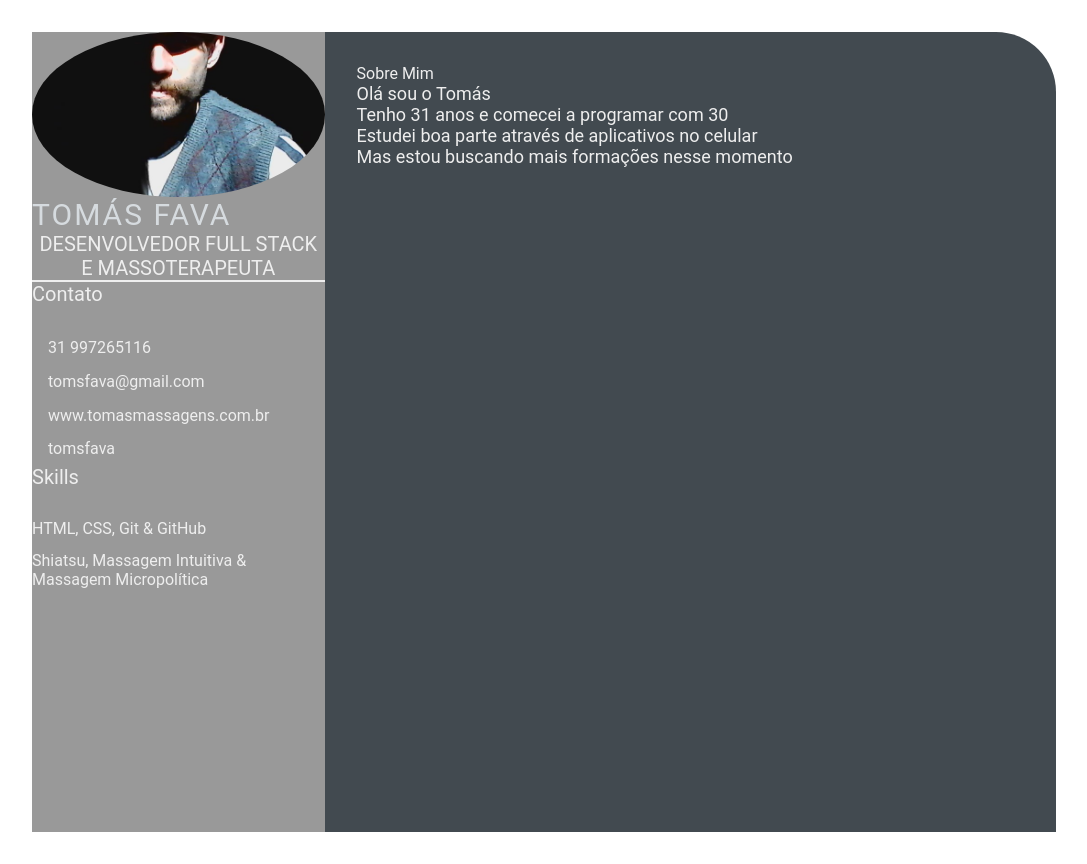
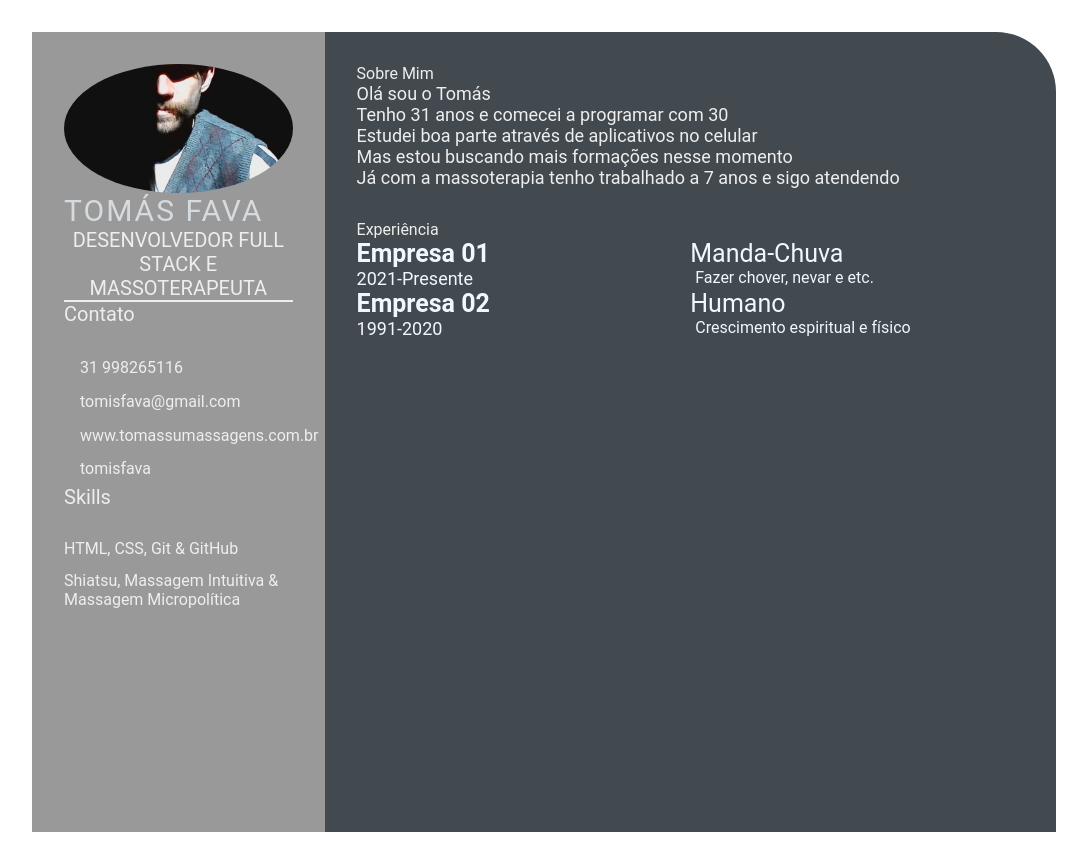
Before and after one commit to tomsfava/tomsfava.github.io, a plain HTML site: page index.html in a window 1280 px wide. Shown: the whole page, without its empty margins (96-1183 px from the left). Drawn offline with Linux system fonts and the light colour scheme.

Commit message:
feature: add job details

```diff
--- a/index.html
+++ b/index.html
@@ -18,10 +18,10 @@
                 <div class="contact-info">
                     <p class="left-title">Contato</p>
                     <ul>
-                        <li><i class="fa fa-phone"></i>31 997265116</li>
-                        <li><i class="fa fa-envelope"></i>tomsfava@gmail.com</li>
-                        <li><i class="fa fa-globe"></i>www.tomasmassagens.com.br</li>
-                        <li><i class="fa fa-github"></i>tomsfava</li>
+                        <li><i class="fa fa-phone"></i>31 998265116</li>
+                        <li><i class="fa fa-envelope"></i>tomisfava@gmail.com</li>
+                        <li><i class="fa fa-globe"></i>www.tomassumassagens.com.br</li>
+                        <li><i class="fa fa-github"></i>tomisfava</li>
                     </ul>
                 </div>
                 <div class="skills">
@@ -41,11 +41,30 @@
                         Olá sou o Tomás<br>
                         Tenho 31 anos e comecei a programar com 30 <br>
                         Estudei boa parte através de aplicativos no celular <br>
-                        Mas estou buscando mais formações nesse momento
-
-
-
+                        Mas estou buscando mais formações nesse momento <br>
+                        Já com a massoterapia tenho trabalhado a 7 anos e sigo atendendo
                     </p>
+                </div>
+                <div class="experience gap">
+                    <div class="right-title">Experiência</div>
+                    <div class="experience-contents">
+                        <div class="exp-left">
+                            <p class="exp-company-name">Empresa 01</p>
+                            <p class="exp-time-period">2021-Presente </p>
+                        </div>
+                        <div class="exp-right">
+                            <p class="exp-position">Manda-Chuva</p>
+                            <p class="exp-desc">Fazer chover, nevar e etc.</p>
+                        </div>
+                        <div class="exp-left">
+                            <p class="exp-company-name">Empresa 02</p>
+                            <p class="exp-time-period">1991-2020 </p>
+                        </div>
+                        <div class="exp-right">
+                            <p class="exp-position">Humano</p>
+                            <p class="exp-desc">Crescimento espiritual e físico</p>
+                        </div>
+                    </div>
                 </div>
             </section>
         </section>
--- a/style.css
+++ b/style.css
@@ -27,7 +27,7 @@
     border-radius: 0px 60px 0px 0px;
 }
 
-.left-section-contents{
+.left-section-content{
     padding: 2rem 2rem;
 }
 
@@ -101,3 +101,36 @@
     font-size: 18px;
     color: #eeeeee;
 }
+.experience-contents,
+.education-contents,
+.awards-contents {
+    display: grid;
+    grid-template-columns: repeat(2, 1fr);
+    padding-bottom: 2rem;
+    color: #F1F8FD;
+}
+
+.exp-company-name,
+.education-school-name,
+.awards-company-name {
+    font-size: 25px;
+    font-weight: bold;
+}
+
+.exp-time-period,
+.educationp-time-period,
+.awards-time-period {
+    font-size: 18px;
+}
+
+.exp-position,
+.education-subject,
+.awards-name {
+    font-size: 25px;
+}
+
+.exp-desc,
+.education-desc,
+.awards-desc {
+    font-size: 16px;
+    padding-left: 5px;
```
